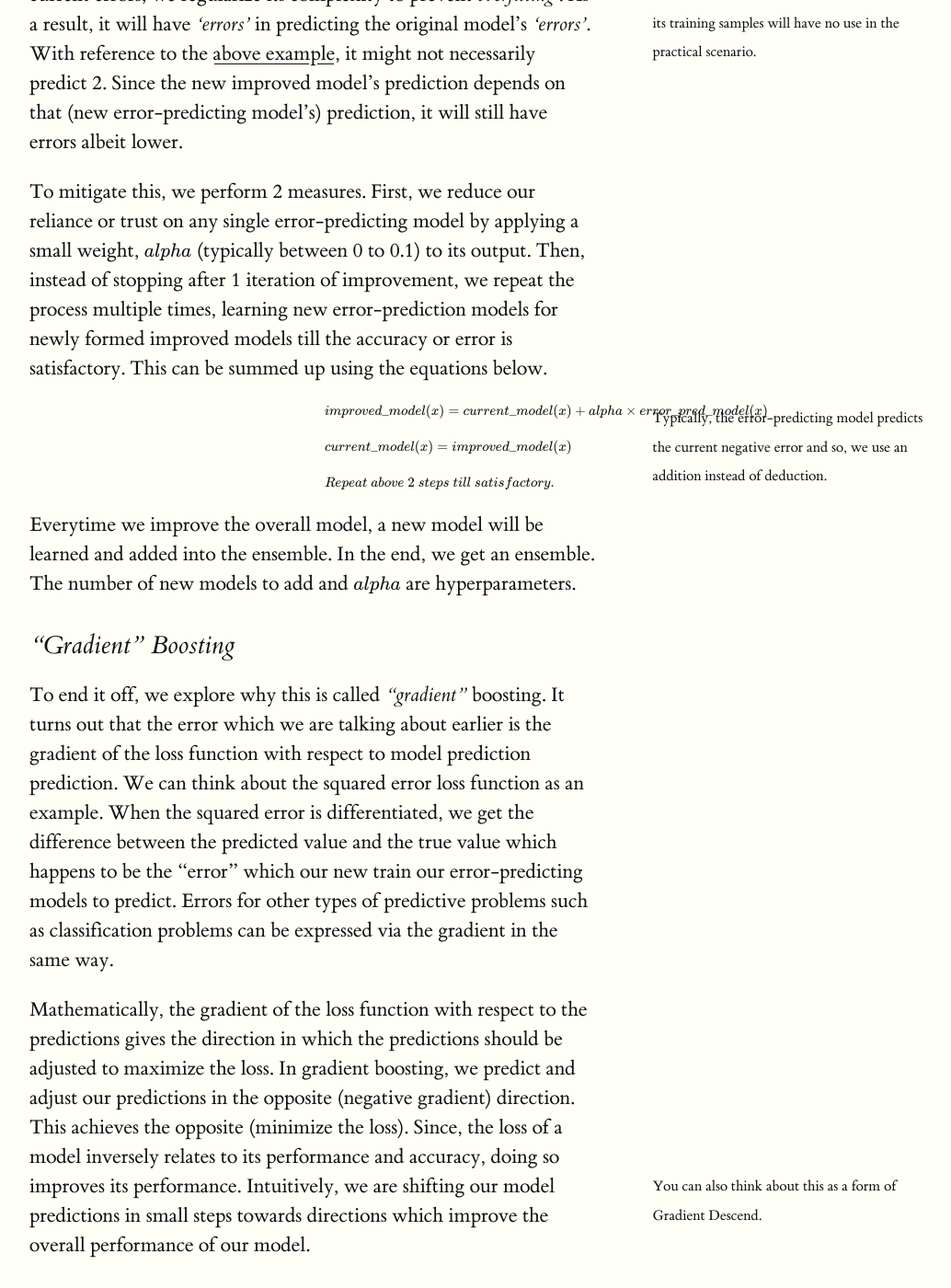
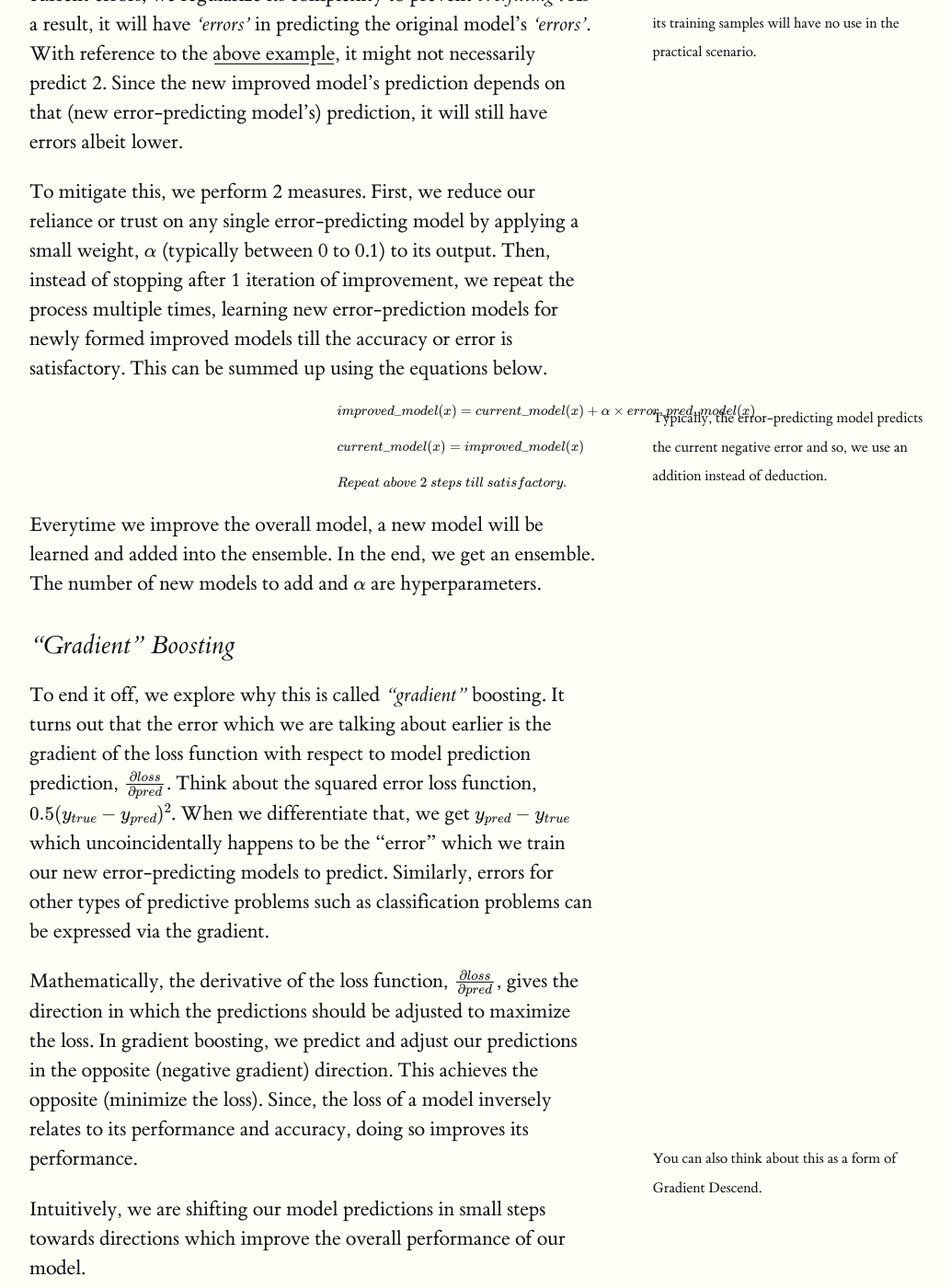
Before and after one commit to bobby-tan/bobby-tan.github.io, a Jekyll site: the page built from _posts/2020-05-11-A-Short-Introduction-to-XGBoost.md, in a window 1280 px wide and 1400 px high, scrolled down 1892 px. Shown: the whole window at 92% size, without its empty margins (128-1162 px from the left). Built offline with Jekyll 4.4.1, drawn with Linux system fonts in a browser that asks for light colours; formulas are drawn with MathJax 3.

Commit message:
finished grad boositng in XGBoost article

```diff
--- a/_posts/2020-05-11-A-Short-Introduction-to-XGBoost.md
+++ b/_posts/2020-05-11-A-Short-Introduction-to-XGBoost.md
@@ -33,22 +33,24 @@ Now, given any predictive model, we can improve its accuracy by first, training
 
 When trainining a new error-predicting model to predict a model's current errors, we regularize its complexity to prevent *overfitting* {% marginnote 'sn-one' 'A model which memorizes the errors for all of its training samples will have no use in the practical scenario.'%}. As a result, it will have *'errors'* in predicting the original model's *'errors'*. With reference to the <a href="#example">above example</a>, it might not necessarily predict 2. Since the new improved model's prediction depends on that (new error-predicting model's) prediction, it will still have errors albeit lower.
 
-To mitigate this, we perform 2 measures. First, we reduce our reliance or trust on any single error-predicting model by applying a small weight, *$$ alpha $$* (typically between 0 to 0.1) to its output. Then, instead of stopping after 1 iteration of improvement, we repeat the process multiple times, learning new error-prediction models for newly formed improved models till the accuracy or error is satisfactory. This can be summed up using the equations below.
+To mitigate this, we perform 2 measures. First, we reduce our reliance or trust on any single error-predicting model by applying a small weight, *$$ \alpha $$* (typically between 0 to 0.1) to its output. Then, instead of stopping after 1 iteration of improvement, we repeat the process multiple times, learning new error-prediction models for newly formed improved models till the accuracy or error is satisfactory. This can be summed up using the equations below.
 
 {% marginnote 'sn-two' 'Typically, the error-predicting model predicts the current negative error and so, we use an addition instead of deduction.'%}
 
 $$
 \begin{align*}
-&improved\_model(x) = current\_model(x) + alpha \times error\_pred\_model(x)\\~\\
+&improved\_model(x) = current\_model(x) + \alpha \times error\_pred\_model(x)\\~\\
 &current\_model(x) = improved\_model(x)\\~\\
 &Repeat \ above \ 2 \ steps \ till \ satisfactory.
 \end{align*}
 $$
 
-Everytime we improve the overall model, a new model will be learned and added into the ensemble. In the end, we get an ensemble. The number of new models to add and *$$ alpha $$* are hyperparameters.
+Everytime we improve the overall model, a new model will be learned and added into the ensemble. In the end, we get an ensemble. The number of new models to add and *$$ \alpha $$* are hyperparameters.
 
 ### "Gradient" Boosting
 
-To end it off, we explore why this is called *"gradient"* boosting. It turns out that the error which we are talking about earlier is the gradient of the loss function with respect to model prediction prediction. We can think about the squared error loss function as an example. When the squared error is differentiated, we get the difference between the predicted value and the true value which happens to be the "error" which our new train our error-predicting models to predict. Errors for other types of predictive problems such as classification problems can be expressed via the gradient in the same way.
+To end it off, we explore why this is called *"gradient"* boosting. It turns out that the error which we are talking about earlier is the gradient of the loss function with respect to model prediction prediction, $$ \frac{\partial loss}{\partial pred} $$. Think about the squared error loss function, $$ 0.5 (y_{true}-y_{pred})^2 $$. When we differentiate that, we get $$ y_{pred}-y_{true} $$ which uncoincidentally happens to be the "error" which we train our new error-predicting models to predict. Similarly, errors for other types of predictive problems such as classification problems can be expressed via the gradient.
 
-Mathematically, the gradient of the loss function with respect to the predictions gives the direction in which the predictions should be adjusted to maximize the loss. In gradient boosting, we predict and adjust our predictions in the opposite (negative gradient) direction. This achieves the opposite (minimize the loss). Since, the loss of a model inversely relates to its performance and accuracy, doing so improves its performance. {% marginnote 'sn-three' 'You can also think about this as a form of Gradient Descend.'%} Intuitively, we are shifting our model predictions in small steps towards directions which improve the overall performance of our model.
+Mathematically, the derivative of the loss function, $$ \frac{\partial loss}{\partial pred} $$, gives the direction in which the predictions should be adjusted to maximize the loss. In gradient boosting, we predict and adjust our predictions in the opposite (negative gradient) direction. This achieves the opposite (minimize the loss). Since, the loss of a model inversely relates to its performance and accuracy, doing so improves its performance. {% marginnote 'sn-three' 'You can also think about this as a form of Gradient Descend.'%}
+
+Intuitively, we are shifting our model predictions in small steps towards directions which improve the overall performance of our model.
```
